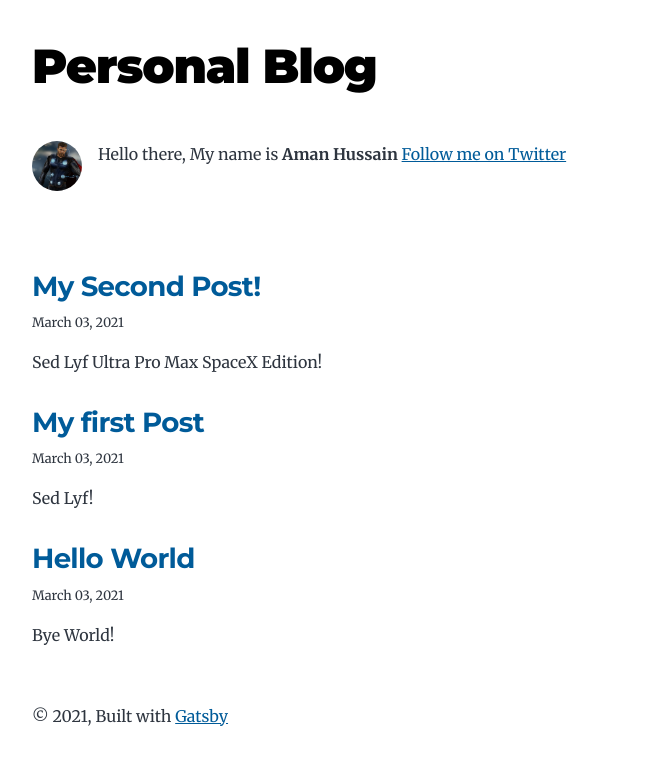
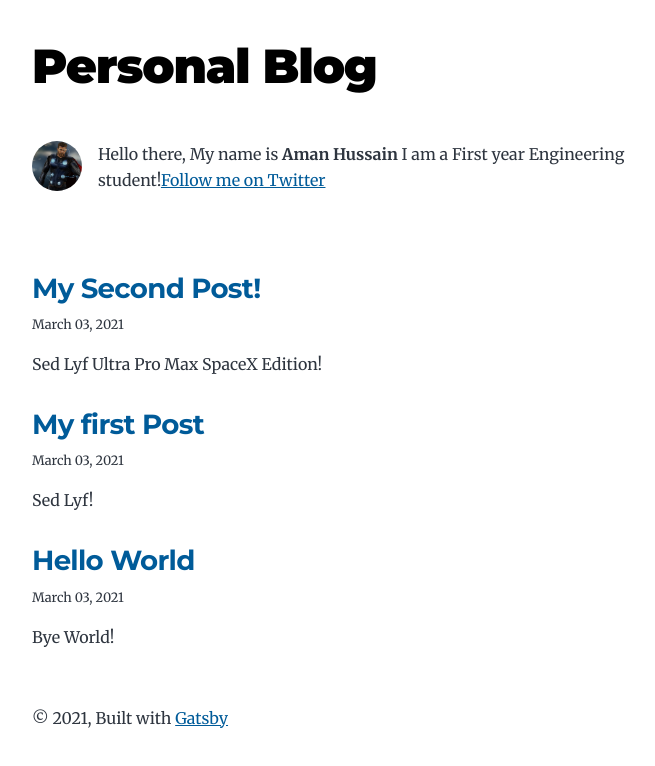
Before and after one commit to amanhussain08/odin-son, a Gatsby site: page / in a window 1280 px wide. Shown: the whole page, without its empty margins (292-947 px from the left). Built offline with nearby package versions, Linux system fonts and the light colour scheme; Gatsby itself is replaced by a stand-in of ours.

Commit message:
Update bio.js

```diff
--- a/src/components/bio.js
+++ b/src/components/bio.js
@@ -45,7 +45,7 @@ const Bio = () => {
       {author?.name && (
         <p>
           Hello there, My name is <strong>{author.name}</strong> {author?.summary || null}
-          {` `}
+          {` `} I am a First year Engineering student!
           <a href={`https://twitter.com/${social?.twitter || ``}`}>
              Follow me on Twitter
           </a>
```
